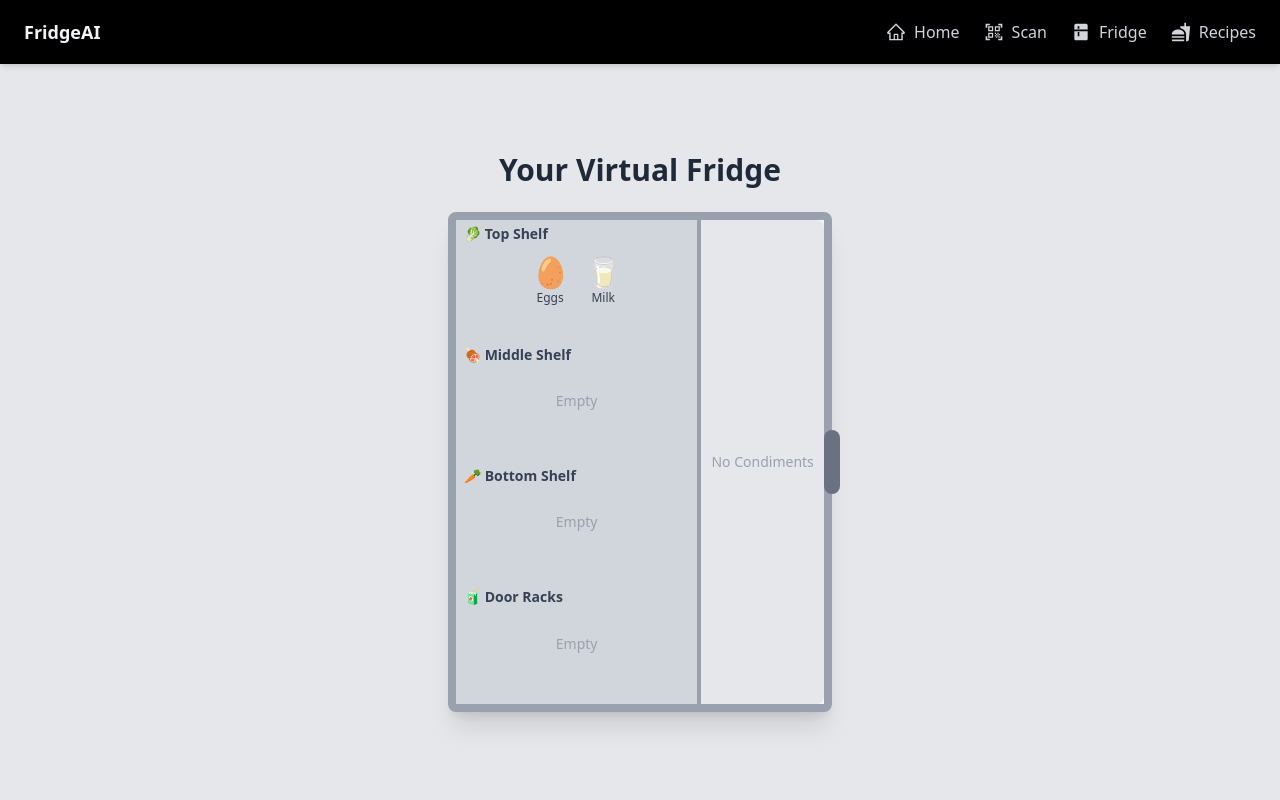
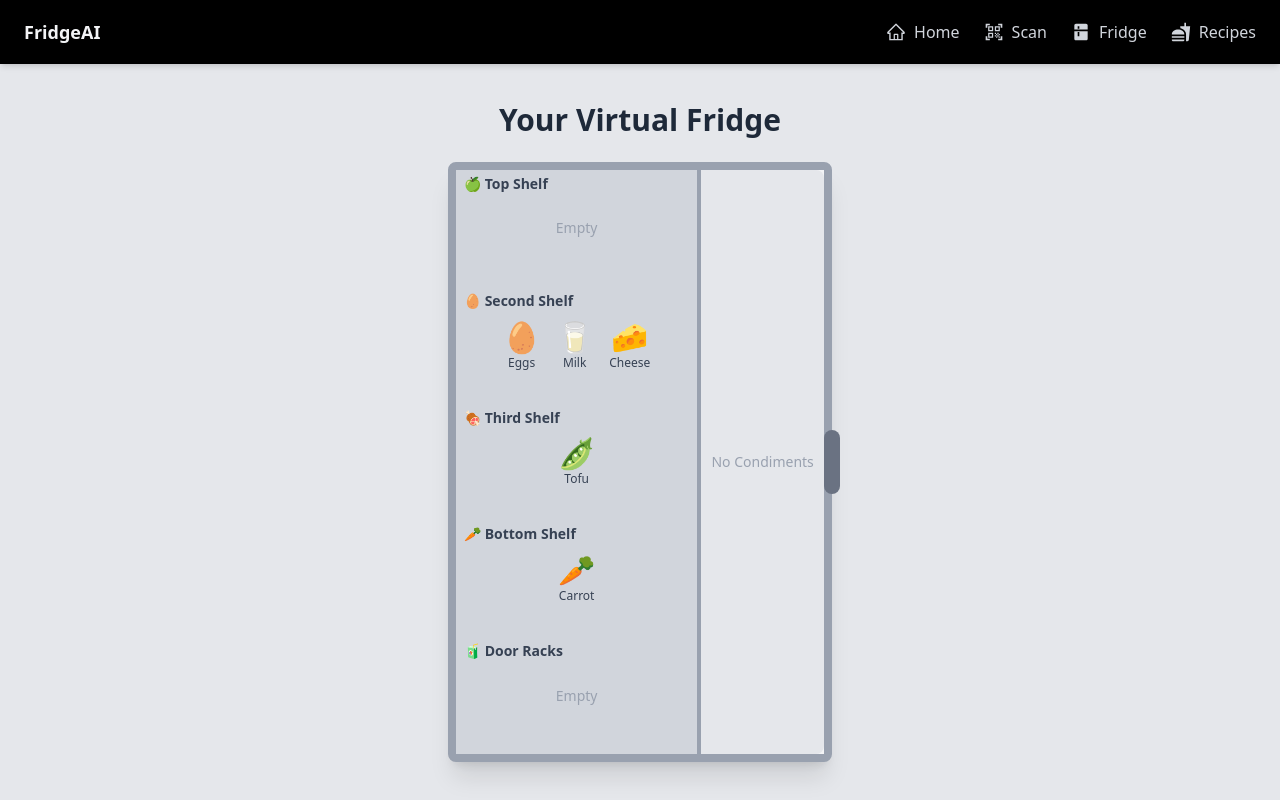
Before and after one commit to PhongCT1105/LiveAI, a React (Vite) app in the folder frontend/: page /fridge in a window 1280 px wide. Built offline with nearby package versions, Linux system fonts and the light colour scheme.

Commit message:
changed the fridge

```diff
--- a/frontend/src/components/Fridges.tsx
+++ b/frontend/src/components/Fridges.tsx
@@ -1,35 +1,56 @@
 import { useState } from "react";
-import { getStoredIngredients } from "../utils/fridgeHelper";
+import { getIngredientQuantities, getStoredIngredients } from "../utils/fridgeHelper";
 
 const Fridge = () => {
   const [ingredients, setIngredients] = useState(getStoredIngredients());
+  const [quantities, setQuantities] = useState(getIngredientQuantities());
+  const [isHovered, setIsHovered] = useState(null);
+  const [selectedIngredient, setSelectedIngredient] = useState(null);
 
   // Categorizing shelves realistically
   const fridgeSections = {
-    "🥬 Top Shelf": ingredients.filter(item => ["Eggs", "Cheese", "Milk"].includes(item)),
-    "🍖 Middle Shelf": ingredients.filter(item => ["Chicken", "Fish", "Tofu"].includes(item)),
+    "🍏 Top Shelf": ingredients.filter(item => ["Apple", "Banana", "Cake"].includes(item)),
+    "🥚 Second Shelf": ingredients.filter(item => ["Eggs", "Cheese", "Milk"].includes(item)),
+    "🍖 Third Shelf": ingredients.filter(item => ["Chicken", "Fish", "Tofu"].includes(item)),
     "🥕 Bottom Shelf": ingredients.filter(item => ["Carrot", "Lettuce", "Broccoli"].includes(item)),
     "🧃 Door Racks": ingredients.filter(item => ["Juice", "Butter", "Ketchup"].includes(item)),
   };
 
   return (
     <div className="flex flex-col items-center justify-center min-h-screen bg-gray-200 pt-16">
+      {/* Left Panel - Ingredient Details */}
+      {selectedIngredient && (
+        <div className="absolute left-5 top-20 w-64 h-40 bg-white shadow-lg rounded-lg p-4 border border-gray-300">
+          <h3 className="text-lg font-bold">{selectedIngredient}</h3>
+          <p className="text-gray-700 mt-2">Quantity: {quantities[selectedIngredient] || "Unknown"}</p>
+          <button
+            className="mt-4 px-3 py-1 bg-red-500 text-white rounded hover:bg-red-600 transition"
+            onClick={() => setSelectedIngredient(null)}
+          >
+            Close
+          </button>
+        </div>
+      )}
       <h2 className="text-3xl font-bold text-gray-800 mb-6">Your Virtual Fridge</h2>
 
       {/* Fridge Container */}
-      <div className="relative w-96 h-[500px] bg-gray-100 rounded-lg border-8 border-gray-400 shadow-xl flex">
+      <div className="relative w-96 h-[600px] bg-gray-100 rounded-lg border-8 border-gray-400 shadow-xl flex">
 
         {/* Main Fridge Section */}
         <div className="w-2/3 h-full bg-white rounded-l-lg border-r-4 border-gray-400">
           {Object.entries(fridgeSections).map(([sectionName, items], index) => (
-            <div key={index} className="relative flex flex-wrap justify-center items-center w-full h-1/4 border-b border-gray-300 last:border-none bg-gray-300 bg-opacity-30">
+            <div key={index} className="relative flex flex-wrap justify-center items-center w-full h-1/5 border-b border-gray-300 last:border-none bg-gray-300 bg-opacity-30">
               {/* Shelf Label */}
               <div className="absolute left-2 top-1 text-gray-700 text-sm font-semibold">{sectionName}</div>
 
               {/* Ingredient Icons */}
               {items.length > 0 ? (
                 items.map((item, idx) => (
-                  <div key={idx} className="m-2 flex flex-col items-center">
+                  <div key={idx}
+                    className={`m-2 flex flex-col items-center transition-transform duration-300 ${isHovered == item ? 'scale-110' : ''}`}
+                    onMouseEnter={() => setIsHovered(item)}
+                    onMouseLeave={() => setIsHovered(null)}
+                    onClick={() => setSelectedIngredient(item)}>
                     <span className="text-3xl">{getIngredientIcon(item)}</span>
                     <span className="text-xs text-gray-700">{item}</span>
                   </div>
@@ -81,6 +102,7 @@ const getIngredientIcon = (item) => {
     "Juice": "🧃",
     "Butter": "🧈",
     "Ketchup": "🍅",
+    "Cake": "🍰"
   };
   return icons[item] || "❓";
 };
--- a/frontend/src/components/Home.tsx
+++ b/frontend/src/components/Home.tsx
@@ -21,7 +21,7 @@ const Home = () => {
       </div>
 
       {/* Video Section */}
-      <div className="mt-8 w-full max-w-xl lg:max-w-2xl h-56 md:h-64 rounded-lg overflow-hidden shadow-xl border border-gray-700">
+      <div className="mt-8 w-full max-w-xl lg:max-w-2xl h-56 md:h-64 rounded-lg overflow-hidden shadow-xl">
         <video
           id="homepage-video"
           className="w-full h-full object-cover rounded-lg"
--- a/frontend/src/utils/fridgeHelper.ts
+++ b/frontend/src/utils/fridgeHelper.ts
@@ -1,3 +1,25 @@
 export const getStoredIngredients = () => {
-    return ["Eggs", "Milk", "Tomatoes"];
-  };
+  return ["Eggs", "Milk", "Cheese", "Tofu", "Carrot"];
+};
+
+export const getIngredientQuantities = () => {
+  return {
+    "Milk": "500ml",
+    "Cheese": "200g",
+    "Yogurt": "1 cup",
+    "Apple": "3 pcs",
+    "Banana": "2 pcs",
+    "Orange": "4 pcs",
+    "Carrot": "2 pcs",
+    "Broccoli": "1 head",
+    "Lettuce": "1 bunch",
+    "Eggs": "6 pcs",
+    "Chicken": "500g",
+    "Fish": "300g",
+    "Tofu": "250g",
+    "Juice": "1L",
+    "Butter": "100g",
+    "Ketchup": "500ml",
+    "Cake": "1 slice"
+  }
+};
```
